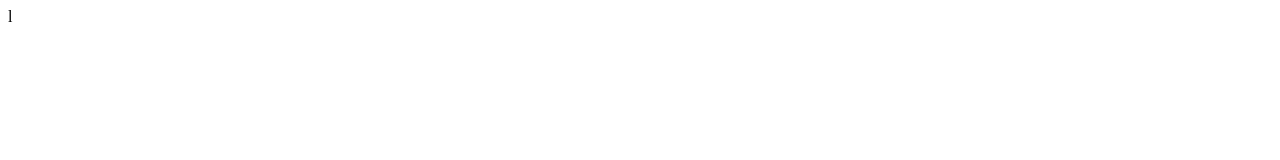
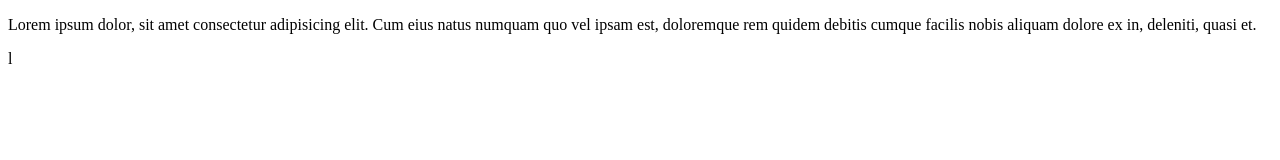
Before and after one commit to Hi-My-Name-Is-Jeff/EXPLE-GIT-CLASS, a plain HTML site: page pages/profe.html in a window 1280 px wide. Drawn offline with Linux system fonts and the light colour scheme.

Commit message:
Agrego una descripcion

```diff
--- a/pages/profe.html
+++ b/pages/profe.html
@@ -7,6 +7,6 @@
     <title>Página del profesor</title>
 </head>
 <body>
-
+    <p>Lorem ipsum dolor, sit amet consectetur adipisicing elit. Cum eius natus numquam quo vel ipsam est, doloremque rem quidem debitis cumque facilis nobis aliquam dolore ex in, deleniti, quasi et.</p>
 </body>
 </html>l
```
